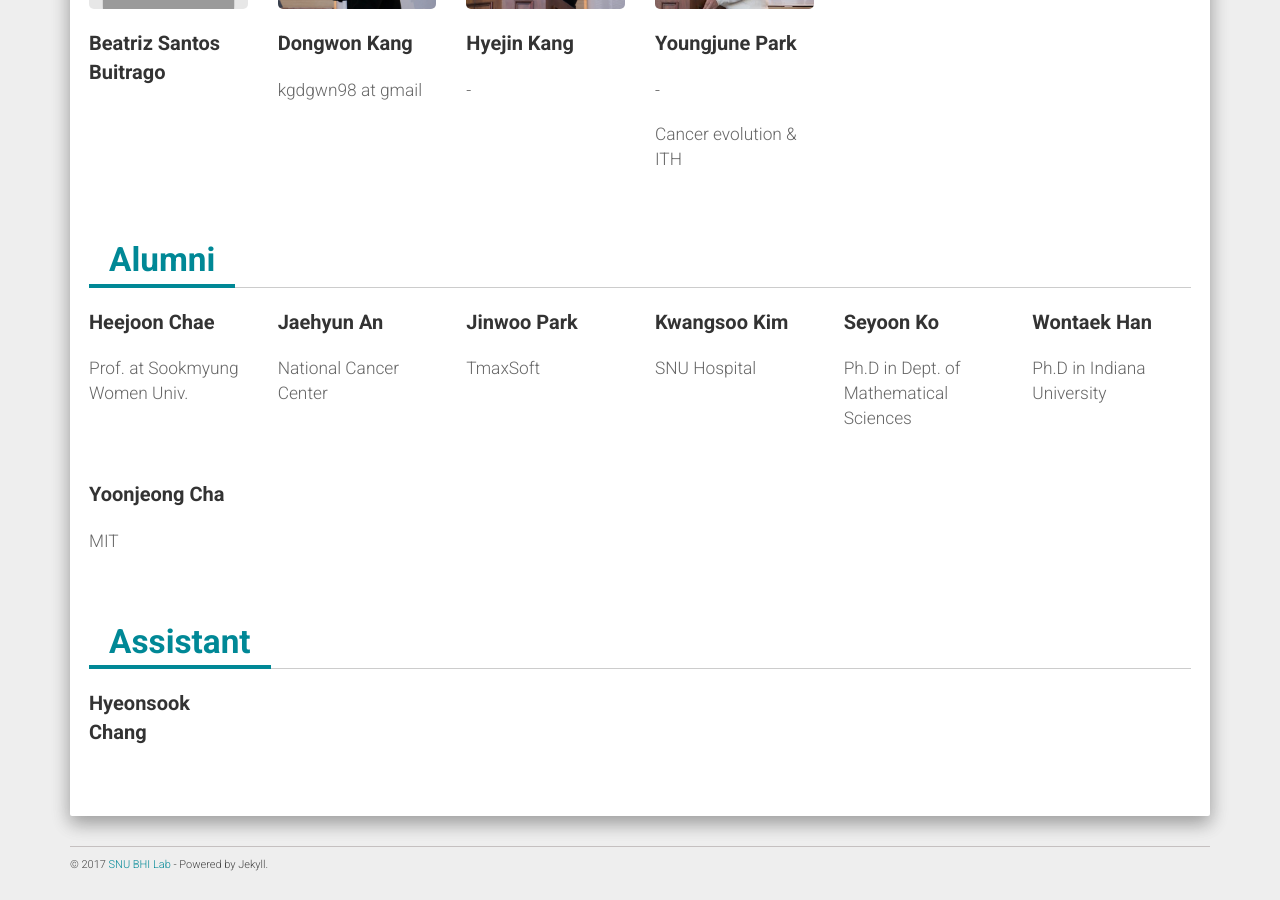
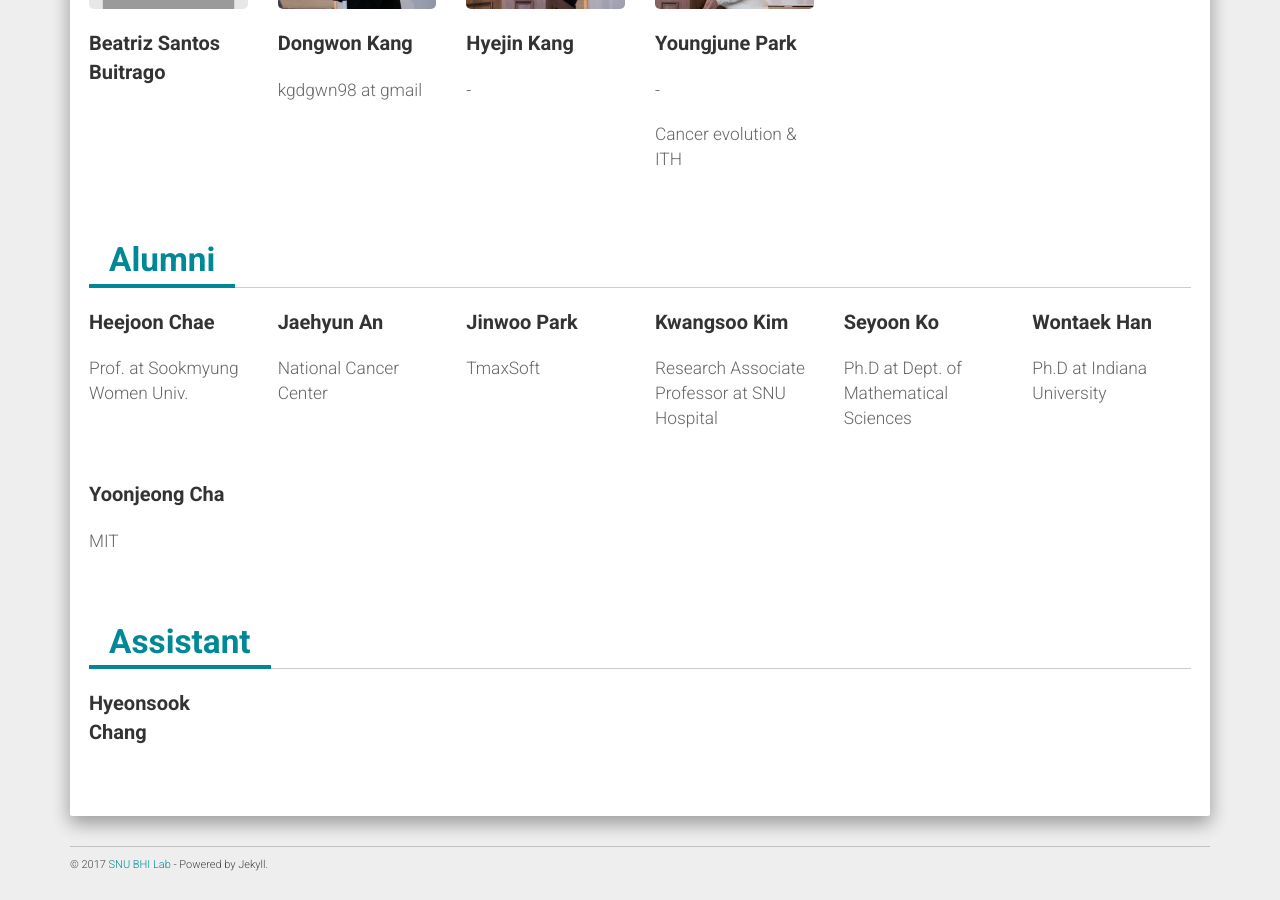
Before and after one commit to solanoon/bhi-kimlab.github.io, a Jekyll site: the page built from members.md, in a window 1280 px wide and 900 px high, scrolled down 2246 px. Built offline with Jekyll 4.4.1, drawn with Linux system fonts in a browser that asks for light colours; nearby versions of some CDN libraries.

Commit message:
minor modification (spell)

```diff
--- a/_data/home.json
+++ b/_data/home.json
@@ -33,7 +33,7 @@
     },
     {
       "img": "BigComp@Jeju2016.jpg",
-      "desc": "BigComp 2016 @ Jeju",
+      "desc": "KCC 2016 @ Jeju",
     },
   ],
 }
--- a/_members/kwangsoo_kim.md
+++ b/_members/kwangsoo_kim.md
@@ -3,6 +3,6 @@ layout: profile
 title:  "Kwangsoo Kim"
 type: alumni
 tag: "Kim KS"
-summary: "SNU Hospital"
+summary: "Research Associate Professor at SNU Hospital"
 ---
 Postdoctoral fellow ~ Feburary 2015
--- a/_members/seyoon_ko.md
+++ b/_members/seyoon_ko.md
@@ -3,6 +3,6 @@ layout: profile
 title:  "Seyoon Ko"
 type: alumni
 tag: "Ko S"
-summary: "Ph.D in Dept. of Mathematical Sciences"
+summary: "Ph.D at Dept. of Mathematical Sciences"
 ---
 MS in 계산과학 협동과정 ~ August 2014
--- a/_members/wontaek_han.md
+++ b/_members/wontaek_han.md
@@ -3,6 +3,6 @@ layout: profile
 title:  "Wontaek Han"
 type: alumni
 tag: "Han W"
-summary: "Ph.D in Indiana University"
+summary: "Ph.D at Indiana University"
 ---
 Research Assistant ~ July 2015
```
